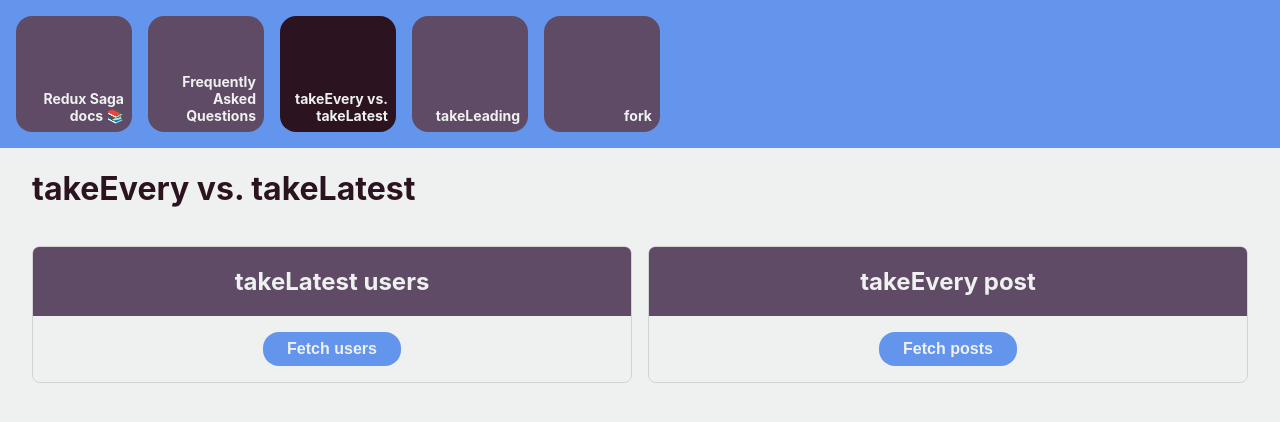
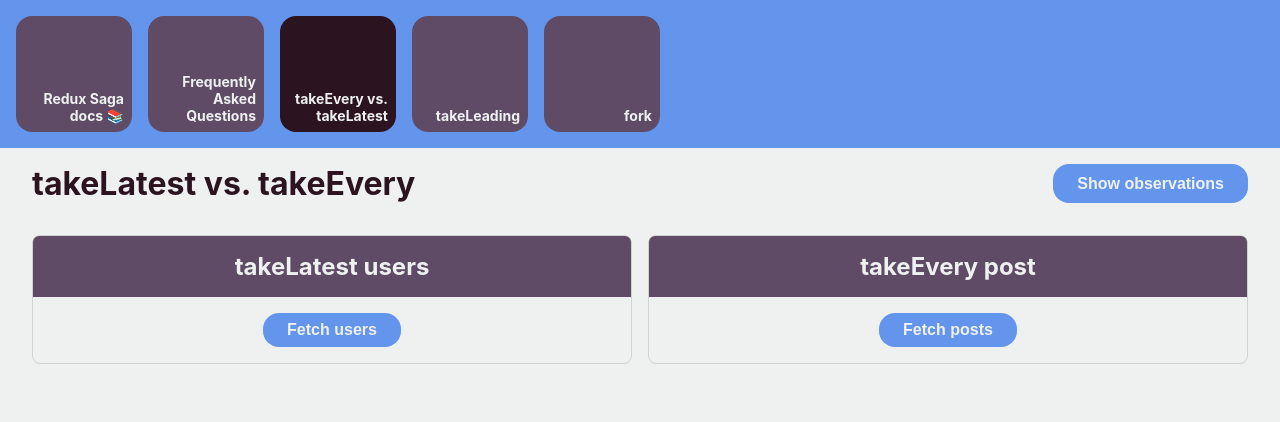
Before and after one commit to andradnl/redux-saga-playground, a React (Create React App) app: page /examples/every-latest in a window 1280 px wide. Shown: the top 422 px of the page. Built offline with nearby package versions, Linux system fonts and the light colour scheme.

Commit message:
Add observations section to EveryLatestExample

```diff
--- a/src/App.css
+++ b/src/App.css
@@ -23,14 +23,25 @@ body {
   color: var(--color-purple-dark);
 }
 
+h1,
+h2,
+h3,
+h4,
+h5,
+h6 {
+  margin-block: 0;
+}
+
+li, p {
+  text-align: left;
+}
+
 h5 {
   color: var(--color-purple-dark);
-  margin-block: 0;
 }
 
 h6 {
   color: var(--color-purple-light);
-  margin-block: 0;
 }
 
 .navigation {
@@ -108,6 +119,7 @@ h6 {
   background-color: var(--color-purple-light);
   color: var(--color-grey-light);
   font-weight: 600;
+  padding-block: 16px;
 }
 
 .card-large-content {
--- a/src/pages/EveryLatestExample.tsx
+++ b/src/pages/EveryLatestExample.tsx
@@ -8,11 +8,50 @@ import { fetchPostsData, selectPosts } from "../redux/posts/slice";
 import { fetchUsersData, selectUsers } from "../redux/users/slice";
 
 export const EveryLatestExample = () => {
+  const [showObservations, setShowObservations] = React.useState(false);
+
   return (
     <>
       <NavigationBar />
       <div className="page-container">
-        <h1>takeEvery vs. takeLatest</h1>
+        <div
+          style={{
+            display: "flex",
+            width: "100%",
+            justifyContent: "space-between",
+            padding: "16px 0",
+          }}
+        >
+          <h1>takeLatest vs. takeEvery</h1>
+          <Button
+            label={`${showObservations ? "Hide" : "Show"} observations`}
+            onClick={() => setShowObservations(!showObservations)}
+          />
+        </div>
+        {showObservations && (
+          <div
+            style={{
+              borderRadius: 8,
+              border: "1px solid lightgrey",
+              width: "100%",
+              padding: 16,
+            }}
+          >
+            <p>
+              When clicking the Fetch button multiple times in rapid succession:
+              <ul>
+                <li>
+                  The UI is populated with user data retrieved by the last
+                  request made with takeLatest
+                </li>
+                <li>
+                  The UI is populated with posts data retrieved by the first
+                  request made with takeEvery
+                </li>
+              </ul>
+            </p>
+          </div>
+        )}
         <div style={{ display: "flex", width: "100%", gap: 16 }}>
           <UsersCard />
           <PostsCard />
--- a/src/pages/ForkExample.tsx
+++ b/src/pages/ForkExample.tsx
@@ -13,7 +13,9 @@ export const ForkExample = () => {
   return (
     <>
       <NavigationBar />
-      <div className="page-container">
+      <div
+        style={{ display: "flex", flexWrap: "wrap", gap: 16, marginTop: 16 }}
+      >
         <h1>Fork example</h1>
         <div style={{ display: "flex", width: "100%", gap: 16 }}>
           <Button
```
